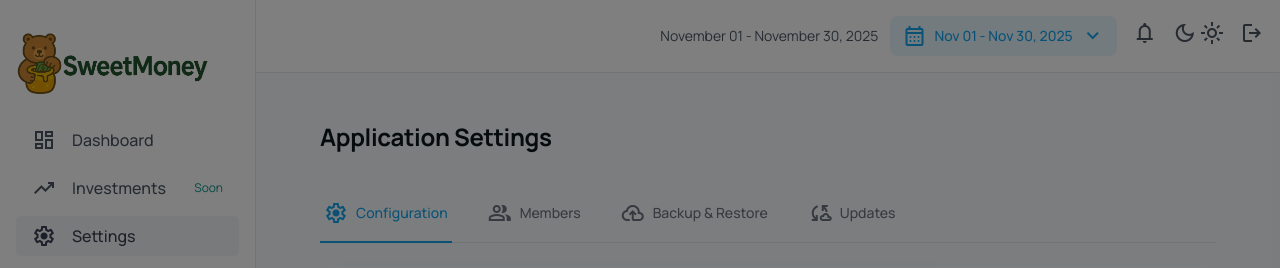
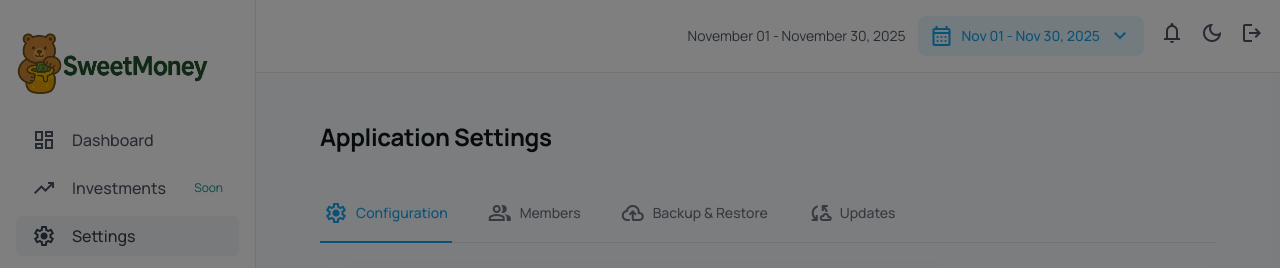
Before and after one commit to JosiasDMartins/WIMM-Finance, a Django app: page /settings/ in a window 1280 px wide. Shown: the top 268 px of the page. Run offline with Django 5.2, Linux system fonts and the light colour scheme; a user stored in the database is signed in; tables that the repository leaves empty hold one stand-in row (values such as "Sample post"); data that the repository does not hold is empty.

Commit message:
Bug fixes
## Bug Fixes
- Blank field while editing data at Bank Reconciliation
-  Two Theme Icons Visible in Light Mode

```diff
--- a/finances/templates/finances/bank_reconciliation.html
+++ b/finances/templates/finances/bank_reconciliation.html
@@ -45,7 +45,7 @@
                         </td>
                         <td class="px-4 py-3 text-right">
                             <span class="cell-amount-display text-sm text-green-600 dark:text-green-500 font-semibold">$ {{ balance.amount|intcomma }}</span>
-                            <input type="number" step="0.01" class="cell-amount-edit hidden w-full px-2 py-1 text-sm border rounded text-right dark:bg-gray-700 dark:text-white" value="{{ balance.amount }}">
+                            <input type="number" step="0.01" class="cell-amount-edit hidden w-full px-2 py-1 text-sm border rounded text-right dark:bg-gray-700 dark:text-white" value="{{ balance.amount.amount }}">
                         </td>
                         <td class="px-4 py-3">
                             <span class="cell-date-display text-sm text-gray-600 dark:text-gray-400">{{ balance.date|date:"M d, Y" }}</span>
--- a/finances/templates/finances/base.html
+++ b/finances/templates/finances/base.html
@@ -161,8 +161,8 @@
                     </div>
 
                     <button id="theme-toggle" class="text-gray-600 dark:text-gray-400 hover:text-primary transition-colors" title="Toggle Dark Mode">
-                        <span class="material-symbols-outlined dark:hidden">dark_mode</span>
-                        <span class="material-symbols-outlined hidden dark:inline">light_mode</span>
+                        <span id="icon-dark" class="material-symbols-outlined block dark:hidden">dark_mode</span>
+                        <span id="icon-light" class="material-symbols-outlined hidden dark:block">light_mode</span>
                     </button>
 
                     <form method="POST" action="{% url 'auth_logout' %}" style="display: inline;">
@@ -195,22 +195,50 @@
     <script src="{% static 'finances/js/notifications.js' %}"></script>
 
     <script>
-        // Dark mode toggle functionality
+        // Dark mode toggle functionality - deterministic inline display (avoids FOUC)
+        (function () {
             const themeToggle = document.getElementById('theme-toggle');
             const htmlElement = document.documentElement;
+            // remove legacy class if present
+            htmlElement.classList.remove('light');
 
-        // Load saved theme preference or default to light mode
-        const savedTheme = localStorage.getItem('theme') || 'light';
-        if (savedTheme === 'dark') {
+            // Read saved preference or use system preference as fallback
+            const saved = localStorage.getItem('theme');
+            const prefersDark = window.matchMedia && window.matchMedia('(prefers-color-scheme: dark)').matches;
+            const initial = saved ? saved : (prefersDark ? 'dark' : 'light');
+
+            if (initial === 'dark') {
                 htmlElement.classList.add('dark');
+            } else {
+                htmlElement.classList.remove('dark');
             }
 
-        // Toggle theme on button click
+            const iconDark = document.getElementById('icon-dark');
+            const iconLight = document.getElementById('icon-light');
+
+            function setIcons() {
+                if (!iconDark || !iconLight) return;
+                if (htmlElement.classList.contains('dark')) {
+                    iconDark.style.display = 'none';
+                    iconLight.style.display = 'inline-block';
+                } else {
+                    iconDark.style.display = 'inline-block';
+                    iconLight.style.display = 'none';
+                }
+            }
+
+            // apply immediately
+            setIcons();
+
+            if (themeToggle) {
                 themeToggle.addEventListener('click', () => {
                     htmlElement.classList.toggle('dark');
                     const newTheme = htmlElement.classList.contains('dark') ? 'dark' : 'light';
                     localStorage.setItem('theme', newTheme);
+                    setIcons();
                 });
+            }
+        })();
     </script>
 
     {% block extra_js %}
```
Also changed, not shown: 1 other file. Lines whose indentation alone changed are shown as unchanged.
